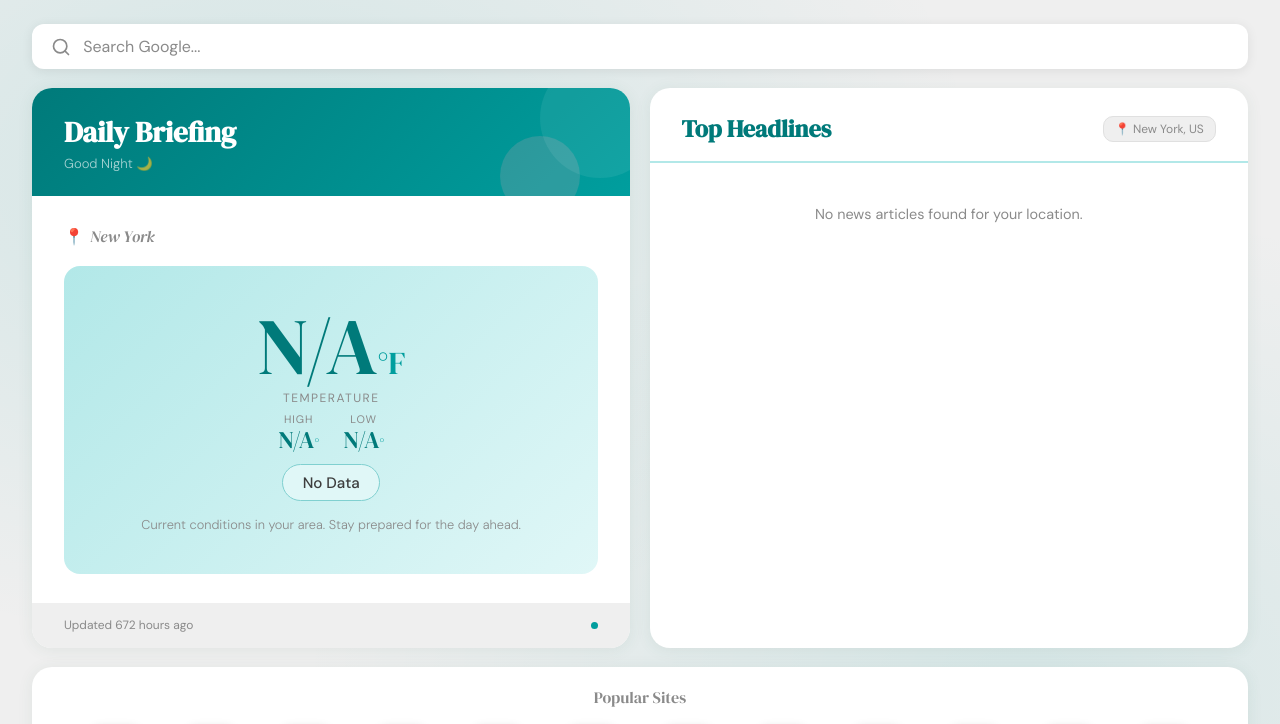
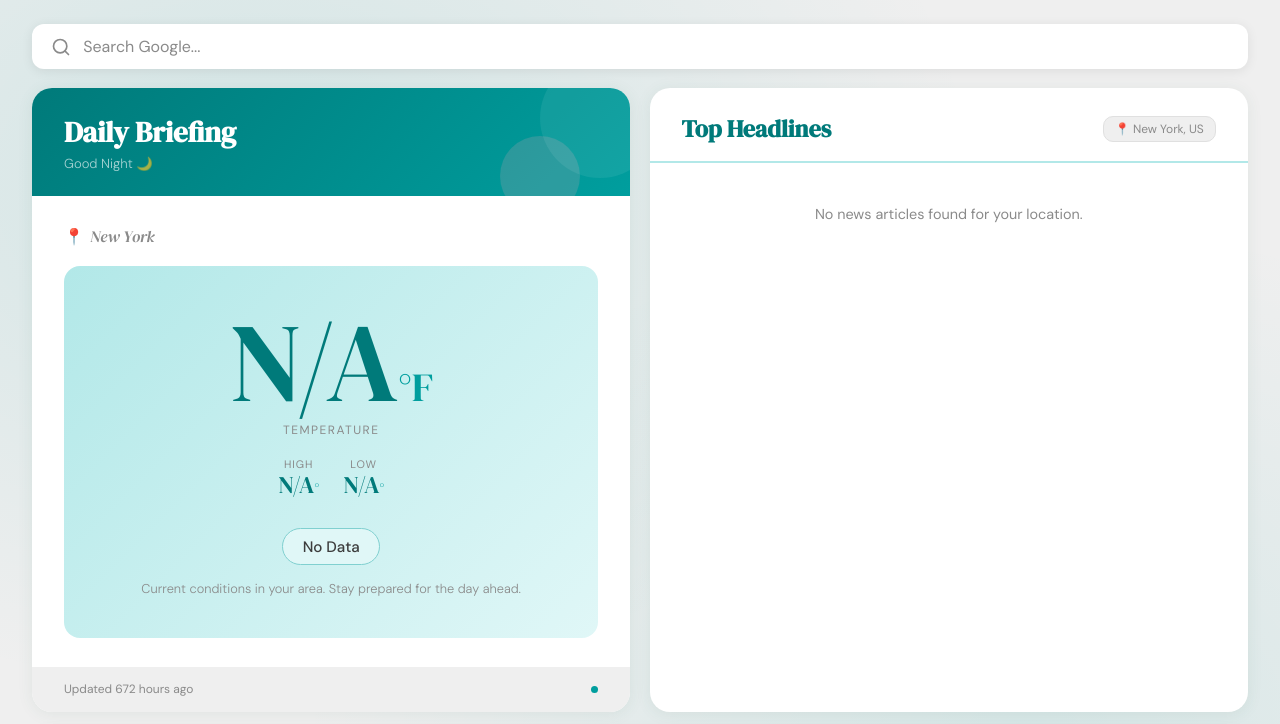
Before and after one commit to sophiethegreatestest-netizen/sophies-homepage, a Flask app: page / in a window 1280 px wide. Shown: the top 724 px of the page. Run offline with Flask 3, Linux system fonts and the light colour scheme; data that the repository does not hold is empty; some libraries are stand-ins or nearby versions.

Commit message:
high low shift

```diff
--- a/templates/index.html
+++ b/templates/index.html
@@ -125,9 +125,9 @@
         }
         .temp-value {
             font-family: 'DM Serif Display', serif;
-            font-size: 5rem; color: #007a7a; line-height: 1;
+            font-size: 7rem; color: #007a7a; line-height: 1;
         }
-        .temp-unit { font-size: 2rem; color: var(--green-mid); font-weight: 300; }
+        .temp-unit { font-size: 2.5rem; color: var(--green-mid); font-weight: 300; }
         .temp-label {
             font-size: 0.75rem; color: var(--grey-mid);
             text-transform: uppercase; letter-spacing: 1.5px; margin-top: 0.2rem;
@@ -136,7 +136,7 @@
             display: flex;
             gap: 1.5rem;
             justify-content: center;
-            margin-top: 0.4rem;
+            margin-top: 1.2rem;
         }
         .temp-highlow-item {
             text-align: center;
@@ -163,6 +163,7 @@
             border: 1px solid var(--pink); border-radius: 20px;
             padding: 0.45rem 1.2rem; font-size: 0.95rem;
             font-weight: 500; text-transform: capitalize;
+            margin-top: 1.2rem;
         }
         .weather-note {
             font-size: 0.8rem; color: var(--grey-mid);
```
